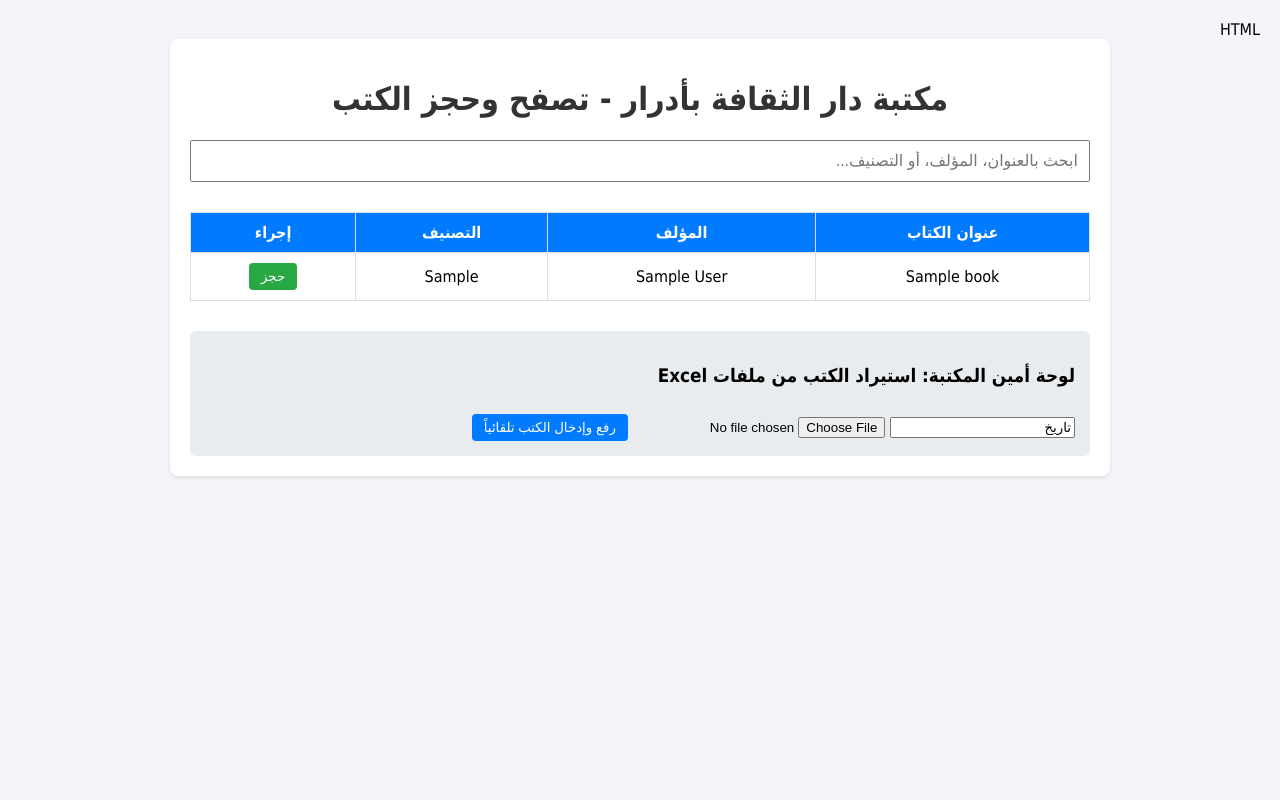
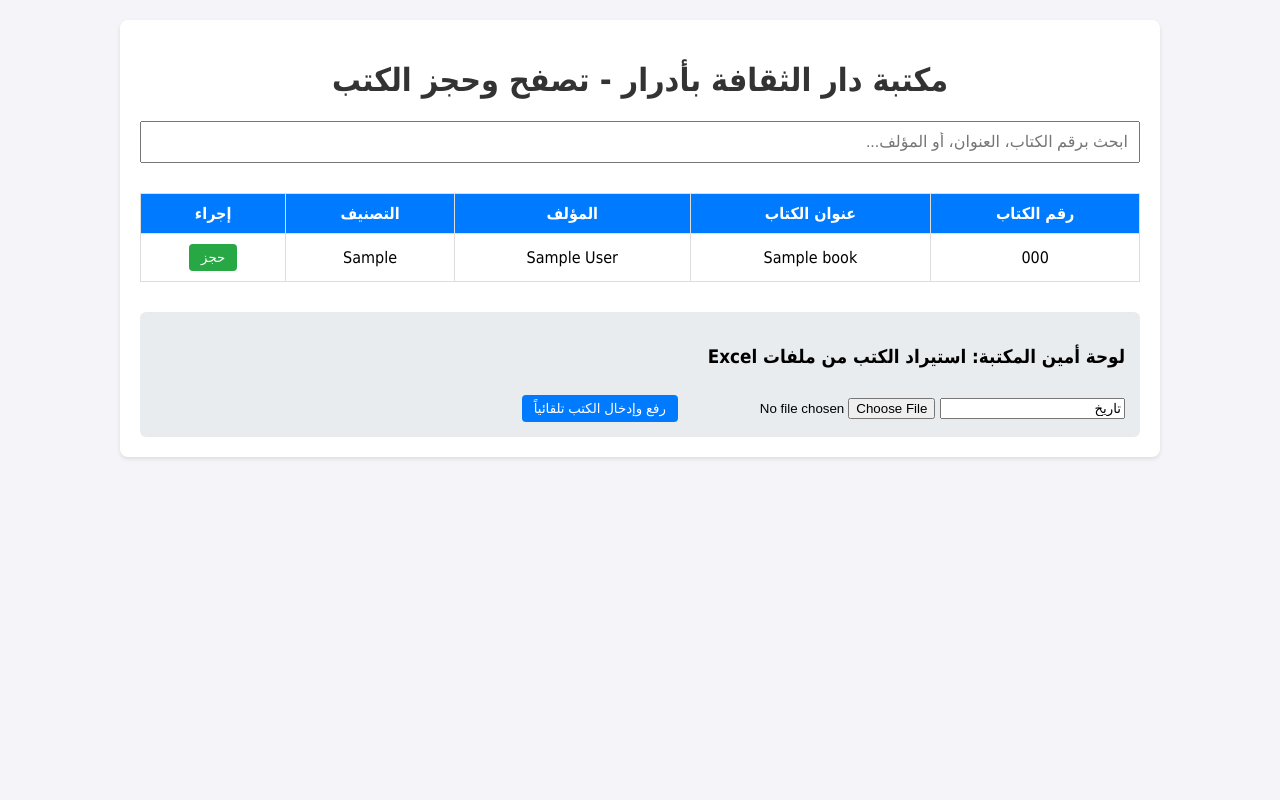
Before and after one commit to fourssan-design/libmca, a FastAPI app: page / in a window 1280 px wide. Run offline with FastAPI, Linux system fonts and the light colour scheme; tables that the repository leaves empty hold one stand-in row (values such as "Sample post").

Commit message:
Update container width and search input placeholder

```diff
--- a/templates/index.html
+++ b/templates/index.html
@@ -1,4 +1,3 @@
-HTML
 <!DOCTYPE html>
 <html lang="ar" dir="rtl">
 <head>
@@ -6,7 +5,7 @@ HTML
     <title>مكتبة دار الثقافة بأدرار - حجز الكتب</title>
     <style>
         body { font-family: Tahoma, sans-serif; background-color: #f4f4f9; margin: 0; padding: 20px; }
-        .container { max-width: 900px; margin: auto; background: white; padding: 20px; border-radius: 8px; box-shadow: 0 2px 4px rgba(0,0,0,0.1); }
+        .container { max-width: 1000px; margin: auto; background: white; padding: 20px; border-radius: 8px; box-shadow: 0 2px 4px rgba(0,0,0,0.1); }
         h1 { color: #333; text-align: center; }
         .search-box { width: 100%; padding: 10px; font-size: 16px; margin-bottom: 20px; box-sizing: border-box; }
         table { width: 100%; border-collapse: collapse; margin-top: 10px; }
@@ -24,11 +23,12 @@ HTML
 
 <div class="container">
     <h1>مكتبة دار الثقافة بأدرار - تصفح وحجز الكتب</h1>
-    <input type="text" id="searchInput" class="search-box" placeholder="ابحث بالعنوان، المؤلف، أو التصنيف..." onkeyup="searchBooks()">
+    <input type="text" id="searchInput" class="search-box" placeholder="ابحث برقم الكتاب، العنوان، أو المؤلف..." onkeyup="searchBooks()">
 
     <table id="booksTable">
         <thead>
             <tr>
+                <th>رقم الكتاب</th>
                 <th>عنوان الكتاب</th>
                 <th>المؤلف</th>
                 <th>التصنيف</th>
@@ -38,6 +38,7 @@ HTML
         <tbody id="booksBody">
             {% for book in books %}
             <tr>
+                <td>{{ book.book_number }}</td>
                 <td>{{ book.title }}</td>
                 <td>{{ book.author }}</td>
                 <td>{{ book.category }}</td>
@@ -47,7 +48,6 @@ HTML
         </tbody>
     </table>
 
-    <!-- قسم رفع ملفات إكسل للإدارة -->
     <div class="admin-section">
         <h3>لوحة أمين المكتبة: استيراد الكتب من ملفات Excel</h3>
         <input type="text" id="catName" placeholder="اسم التصنيف (مثال: تاريخ الجزائر)" value="تاريخ">
@@ -56,7 +56,6 @@ HTML
     </div>
 </div>
 
-<!-- نافذة حجز الكتاب -->
 <div id="reserveModal" class="modal">
     <div class="modal-content">
         <h3 id="modalBookTitle">حجز الكتاب</h3>
@@ -90,6 +89,7 @@ HTML
 
         books.forEach(book => {
             let row = `<tr>
+                <td>${book.book_number || ''}</td>
                 <td>${book.title}</td>
                 <td>${book.author}</td>
                 <td>${book.category}</td>
@@ -130,7 +130,7 @@ HTML
 
     async function uploadExcel() {
         let fileInput = document.getElementById('excelFile');
-        let catName = document.getElementById('catName').value;
+        let catName = document.getElementById('catName5').value || document.getElementById('catName').value;
 
         if(fileInput.files.length === 0) {
             alert('الرجاء اختيار ملف Excel أولاً');
@@ -157,3 +157,7 @@ HTML
 
 </body>
 </html>
+</script>
+
+</body>
+</html>
```
